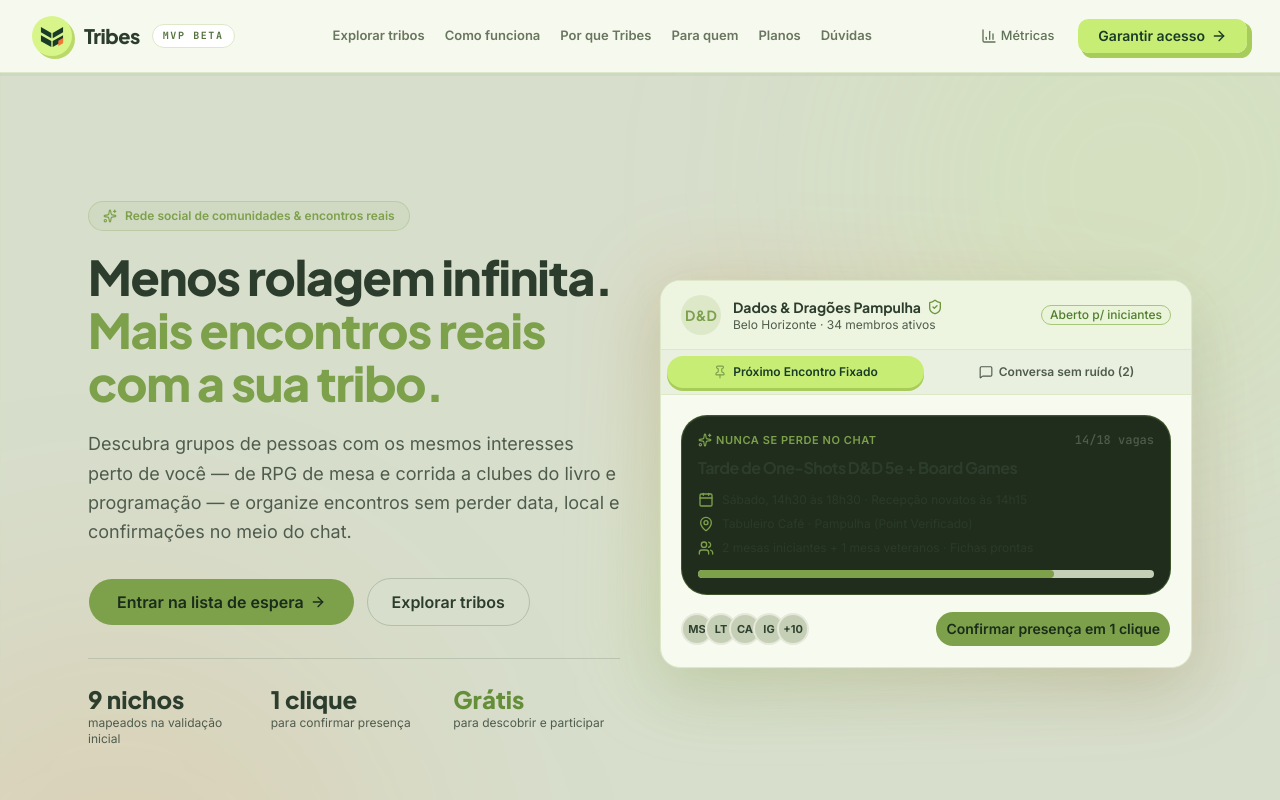
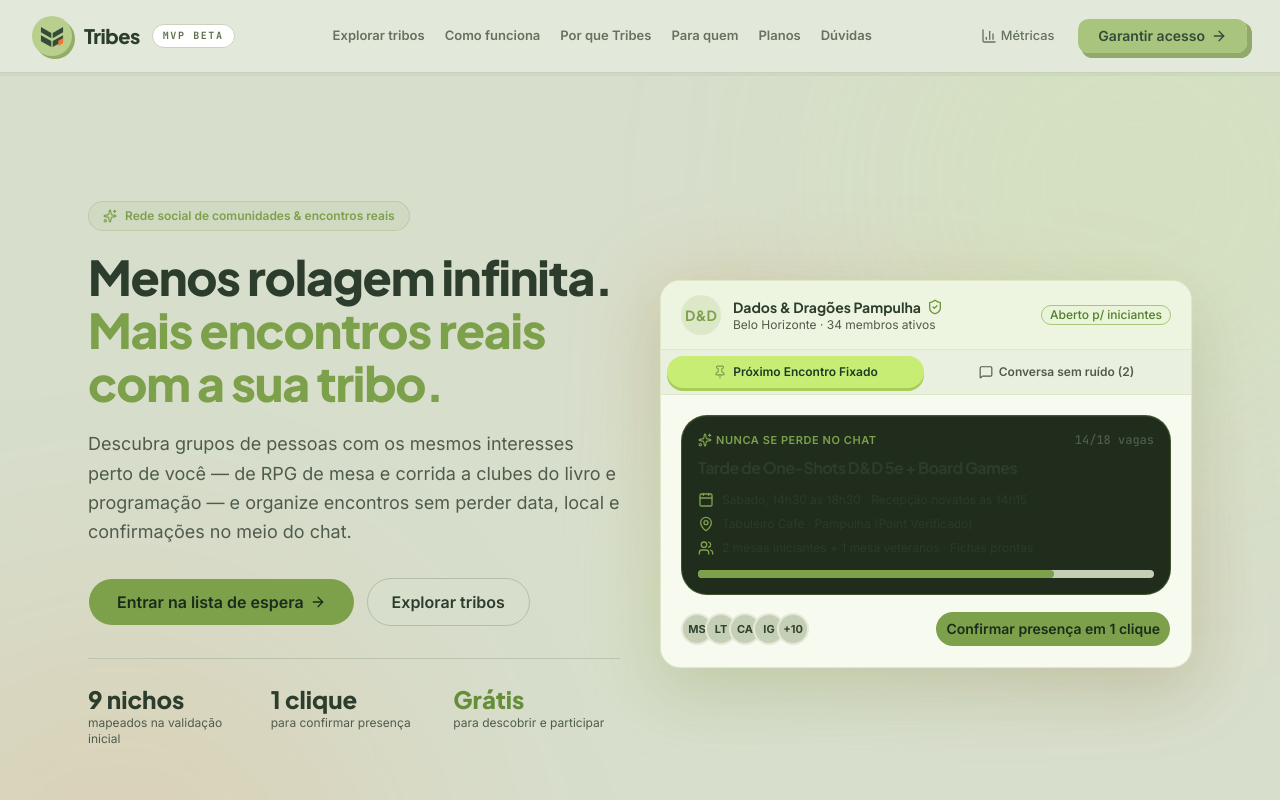
Before and after one commit to ArthurG12/Tribes, a Next.js app: page / in a window 1280 px wide. Shown: the top 800 px of the page. Built offline with nearby package versions, Linux system fonts and the light colour scheme.

Commit message:
Soften navbar greens and contrast

```diff
--- a/src/components/tribes/navbar.tsx
+++ b/src/components/tribes/navbar.tsx
@@ -25,42 +25,42 @@ export function Navbar({ onCtaClick }: NavbarProps) {
   const pathname = usePathname();
 
   return (
-    <header className="sticky top-0 z-40 w-full border-b border-[#dce8c8] bg-[#f8faef]/95 shadow-[0_3px_0_rgba(35,65,35,0.04)] backdrop-blur-md">
+    <header className="sticky top-0 z-40 w-full border-b border-[#c8d3be] bg-[#e3e9dc]/95 shadow-[0_3px_0_rgba(35,65,35,0.04)] backdrop-blur-md">
       <div className="mx-auto flex h-[72px] max-w-7xl items-center justify-between px-4 sm:px-6 lg:px-8">
         <Link href="/" className="group flex items-center gap-3 font-heading text-xl font-extrabold tracking-tight text-foreground">
-          <span className="flex size-10 items-center justify-center rounded-xl bg-[#d8f58a] text-[#193c27] shadow-[3px_3px_0_#b9d96b] transition-transform group-hover:rotate-[-5deg] group-hover:scale-105">
+          <span className="flex size-10 items-center justify-center rounded-xl bg-[#b8cf8d] text-[#344b39] shadow-[3px_3px_0_#93ad68] transition-transform group-hover:rotate-[-5deg] group-hover:scale-105">
             <TribesMark className="size-7" />
           </span>
           <span>Tribes</span>
-          <span className="hidden rounded-full border border-[#dce8c8] bg-white px-2.5 py-1 font-mono text-[10px] font-bold uppercase tracking-[0.16em] text-[#55713c] sm:inline-flex">MVP Beta</span>
+          <span className="hidden rounded-full border border-[#c8d3be] bg-white px-2.5 py-1 font-mono text-[10px] font-bold uppercase tracking-[0.16em] text-[#5c704b] sm:inline-flex">MVP Beta</span>
         </Link>
         <nav className="hidden items-center gap-5 xl:flex">
           {NAV_LINKS.map((item) => (
-            <Link key={item.href} href={item.href} className={`relative py-2 text-[13px] font-semibold transition-colors hover:text-[#4e762d] ${pathname === item.href ? "text-[#315b35] after:absolute after:inset-x-0 after:-bottom-[2px] after:h-[3px] after:rounded-full after:bg-[#a9d45a]" : "text-[#69765f]"}`}>{item.label}</Link>
+            <Link key={item.href} href={item.href} className={`relative py-2 text-[13px] font-semibold transition-colors hover:text-[#586f43] ${pathname === item.href ? "text-[#3f6045] after:absolute after:inset-x-0 after:-bottom-[2px] after:h-[3px] after:rounded-full after:bg-[#a9d45a]" : "text-[#66715f]"}`}>{item.label}</Link>
           ))}
         </nav>
         <div className="hidden items-center gap-3 md:flex">
-          <Button variant="ghost" size="sm" className="text-[#607257] hover:text-[#315b35]" render={<Link href="/metricas" />}>
+          <Button variant="ghost" size="sm" className="text-[#657260] hover:text-[#3f6045]" render={<Link href="/metricas" />}>
             <BarChart3 className="size-4" /> Métricas
           </Button>
-          <Button size="lg" className="rounded-md bg-[#c8ed75] px-5 font-semibold text-[#193c27] shadow-[4px_4px_0_#a8cc5a] transition-all hover:-translate-y-0.5 hover:shadow-[6px_6px_0_#a8cc5a]" onClick={onCtaClick} render={<Link href="/lista-de-espera" />}>
+          <Button size="lg" className="rounded-md bg-[#a9c47c] px-5 font-semibold text-[#344b39] shadow-[4px_4px_0_#91a96a] transition-all hover:-translate-y-0.5 hover:shadow-[6px_6px_0_#91a96a]" onClick={onCtaClick} render={<Link href="/lista-de-espera" />}>
             Garantir acesso <ArrowRight className="size-4" />
           </Button>
         </div>
-        <button type="button" aria-label={mobileOpen ? "Fechar menu" : "Abrir menu"} onClick={() => setMobileOpen((prev) => !prev)} className="inline-flex size-10 items-center justify-center rounded-xl border border-[#dce8c8] bg-white text-foreground transition-colors hover:bg-[#edf4df] md:hidden">
+        <button type="button" aria-label={mobileOpen ? "Fechar menu" : "Abrir menu"} onClick={() => setMobileOpen((prev) => !prev)} className="inline-flex size-10 items-center justify-center rounded-xl border border-[#c8d3be] bg-white text-foreground transition-colors hover:bg-[#dce4d3] md:hidden">
           {mobileOpen ? <X className="size-5" /> : <Menu className="size-5" />}
         </button>
       </div>
       {mobileOpen && (
-        <div className="border-t border-[#dce8c8] bg-[#f8faef] px-4 py-4 md:hidden">
+        <div className="border-t border-[#c8d3be] bg-[#e3e9dc] px-4 py-4 md:hidden">
           <nav className="mx-auto flex max-w-7xl flex-col gap-1">
             {NAV_LINKS.map((item) => (
-              <Link key={item.href} href={item.href} onClick={() => setMobileOpen(false)} className="rounded-xl px-3 py-2.5 text-sm font-medium text-[#607257] transition-colors hover:bg-[#eaf2dc] hover:text-[#315b35]">{item.label}</Link>
+              <Link key={item.href} href={item.href} onClick={() => setMobileOpen(false)} className="rounded-xl px-3 py-2.5 text-sm font-medium text-[#657260] transition-colors hover:bg-[#dce5d3] hover:text-[#3f6045]">{item.label}</Link>
             ))}
-            <Link href="/metricas" onClick={() => setMobileOpen(false)} className="flex items-center gap-2 rounded-xl px-3 py-2.5 text-sm font-medium text-[#607257] hover:bg-[#eaf2dc] hover:text-[#315b35]">
+            <Link href="/metricas" onClick={() => setMobileOpen(false)} className="flex items-center gap-2 rounded-xl px-3 py-2.5 text-sm font-medium text-[#657260] hover:bg-[#dce5d3] hover:text-[#3f6045]">
               <BarChart3 className="size-4" /> Painel de Métricas MVP
             </Link>
-            <Button size="lg" className="mt-2 w-full rounded-xl bg-[#c8ed75] font-semibold text-[#193c27]" onClick={() => setMobileOpen(false)} render={<Link href="/lista-de-espera" />}>
+            <Button size="lg" className="mt-2 w-full rounded-xl bg-[#a9c47c] font-semibold text-[#344b39]" onClick={() => setMobileOpen(false)} render={<Link href="/lista-de-espera" />}>
               Entrar na lista de espera <ArrowRight className="size-4" />
             </Button>
           </nav>
```
